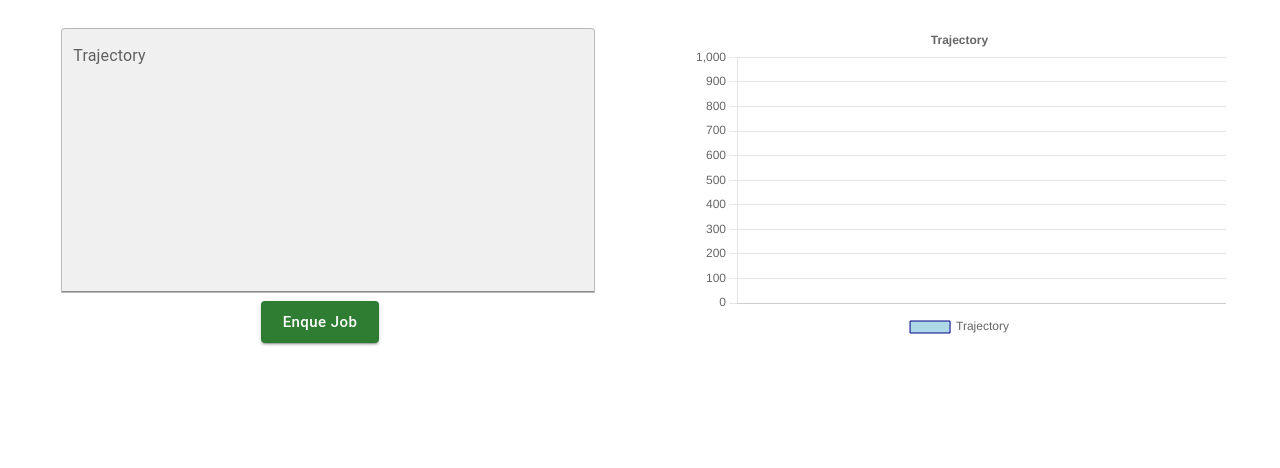
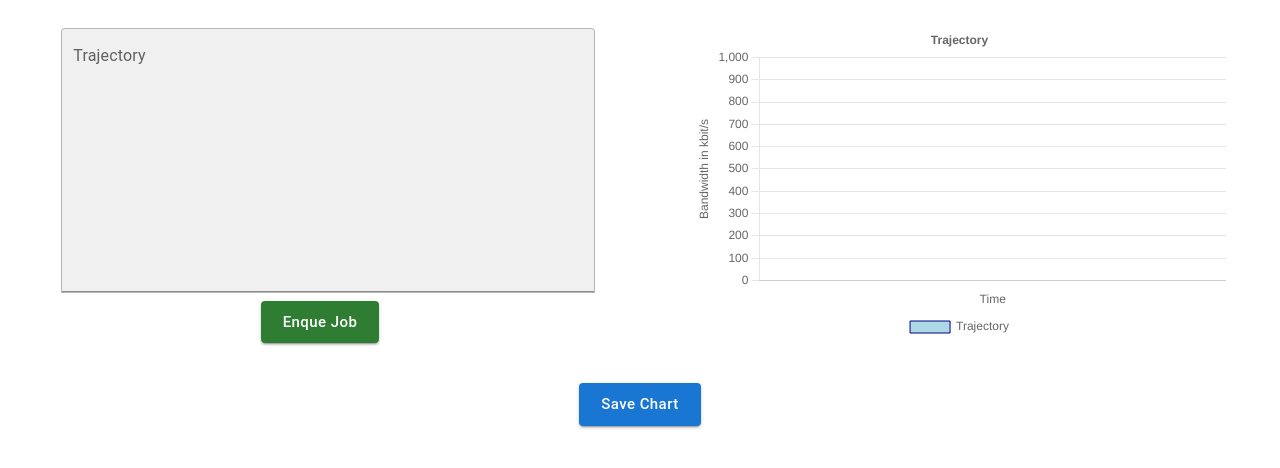
Before and after one commit to MohAhmad/awt_ABR_Streaming, a React (Create React App) app in the folder abr_streaming/: page / in a window 1280 px wide. Shown: the top 468 px of the page. Built offline with nearby package versions, Linux system fonts and the light colour scheme.

Commit message:
feat: add button to export chart as image

```diff
--- a/abr_streaming/src/App.js
+++ b/abr_streaming/src/App.js
@@ -4,6 +4,7 @@ import InputField from "./components/InputField";
 import CustomButton from "./components/Button";
 import LineChart from "./components/Chart";
 import { Container, InnerContainer } from "./style";
+import SaveChartButton from "./components/SaveButton"
 
 function App() {
   const [tragectories, setTragectories] = useState("Trajectory");
@@ -53,9 +54,10 @@ function App() {
           />
         </InnerContainer>
         <InnerContainer item xs={5}>
-          <LineChart minHeight={"400px"} durations={durations} speeds={speeds}/>
+          <LineChart durations={durations} speeds={speeds}/>
         </InnerContainer>
       </Container>
+      <SaveChartButton/>
     </div>
   );
 }
--- a/abr_streaming/src/components/Chart/index.jsx
+++ b/abr_streaming/src/components/Chart/index.jsx
@@ -15,6 +15,10 @@ scales: {
   y: {
     beginAtZero: true,
     max: maxSpeed,
+    title: {
+      display: true,
+      text: "Bandwidth in kbit/s",
+    },
     grid: {
       display: true,
       drawOnChartArea: true,
@@ -24,6 +28,10 @@ scales: {
   x: {
     beginAtZero: true,
     min: 0,
+    title: {
+      display: true,
+      text: "Time",
+    },
     grid: {
       display: true,
       drawOnChartArea: true,
@@ -42,37 +50,6 @@ plugins: {
 };
 
 
-/*
-  */
-
-
-// Define the data for the chart
-
-/*
-var chartDiv = null;
-var ctx;
-
-if (document) {
-  chartDiv = document.getElementById("myChart");
-  ctx = chartDiv.getContext("2d");
-  initialdata.labels = submitedLabels;
-  initialdata.datasets.data = submitedData;
-  myChart = new Chart(ctx, {
-    type: "line", // Type of chart (e.g., bar, line, pie)
-    data: initialdata, // Data object we defined above
-    segment: {
-      borderColor: (ctx) =>
-        skipped(ctx, "rgb(0,0,0,0.2)") || down(ctx, "rgb(192,75,75)"),
-      borderDash: (ctx) => skipped(ctx, [6, 6]),
-    },
-    spanGaps: true,
-    options: genericOptions,
-  });
-}
-return () => {
-  myChart.destroy();
-};  */
-
 
 const LineChart = (props) => {
     var initialdata = {
@@ -89,8 +66,8 @@ const LineChart = (props) => {
         ],
         };
     return (
-      <div style={{minHeight: "300px"}}>
-        <Line data={initialdata} options={genericOptions} width={500} height={300}/>
+      <div style={{minHeight: "300px", backGround:'white'}}>
+        <Line id="lineChart" data={initialdata} options={genericOptions} width={500} height={300}/>
       </div>
     );
   };
--- /dev/null
+++ b/abr_streaming/src/components/SaveButton/index.jsx
@@ -0,0 +1,35 @@
+import React from "react";
+import Button from "@mui/material/Button";
+
+const SaveChartButton = (props) => {
+    function saveChart() {
+        var canvas = document.getElementById('lineChart');
+
+        var tempCanvas = document.createElement('canvas');
+        tempCanvas.width = canvas.width;
+        tempCanvas.height = canvas.height;
+        var tempCtx = tempCanvas.getContext('2d');
+        tempCtx.fillStyle = 'white';
+        tempCtx.fillRect(0, 0, tempCanvas.width, tempCanvas.height);
+        // Draw the original chart onto the new canvas
+        tempCtx.drawImage(canvas, 0, 0);
+        var image = tempCanvas.toDataURL("image/png").replace("image/png", "image/octet-stream");
+        var link = document.createElement('a');
+        link.download = 'chart.png';
+        link.href = image;
+        link.click();
+    }
+
+  return (
+    <Button
+      variant="contained"
+      size="large"
+      color="primary"
+      style={{ textTransform: "initial", marginTop: '20px'}}
+      onClick={saveChart}
+    >
+      Save Chart
+    </Button>
+  );
+};
+export default SaveChartButton;
```
